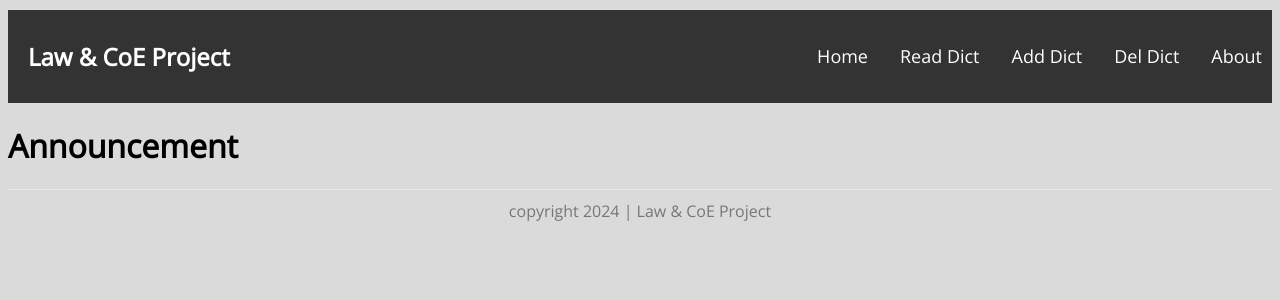
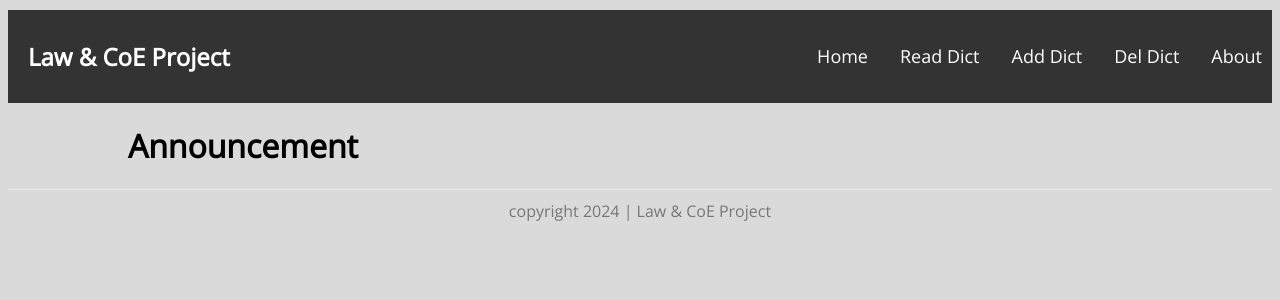
Before and after one commit to witayaporn/final-project, a Next.js app in the folder web/front/my-app/: page / in a window 1280 px wide. Shown: the top 300 px of the page. Built offline with nearby package versions, Linux system fonts and the light colour scheme; a web font is replaced by a local one.

Commit message:
change layout content and simple workig

```diff
--- a/web/front/my-app/pages/_app.js
+++ b/web/front/my-app/pages/_app.js
@@ -4,7 +4,9 @@ import Layout from "@/components/Layout";
 export default function App({ Component, pageProps }) {
   return (
       <Layout>
-      <Component {...pageProps} />
+        <div className="content">
+          <Component {...pageProps} />
+        </div>
       </Layout>
   )
 }
--- a/web/front/my-app/pages/index.js
+++ b/web/front/my-app/pages/index.js
@@ -1,9 +1,7 @@
 export default function Home() {
   return (
     <>
-    <div className="content">
       <h1>Announcement</h1>
-    </div>
     </>
   );
 }
--- a/web/front/my-app/styles/globals.css
+++ b/web/front/my-app/styles/globals.css
@@ -49,6 +49,6 @@ footer {
 }
 
 .content {
-  max-width: 1536px;
+  max-width: 1024px;
   margin: 0 auto;
 }
```
